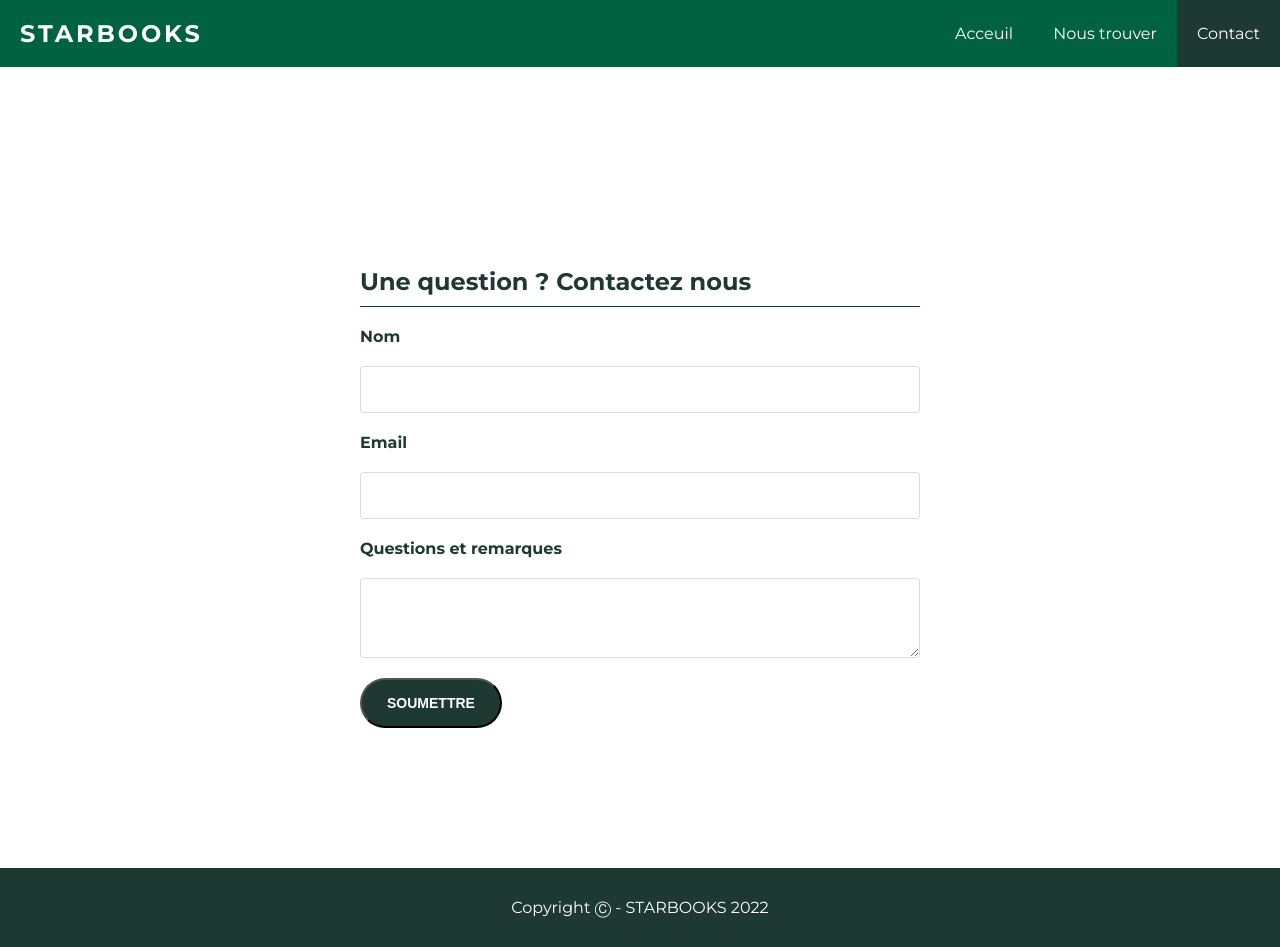
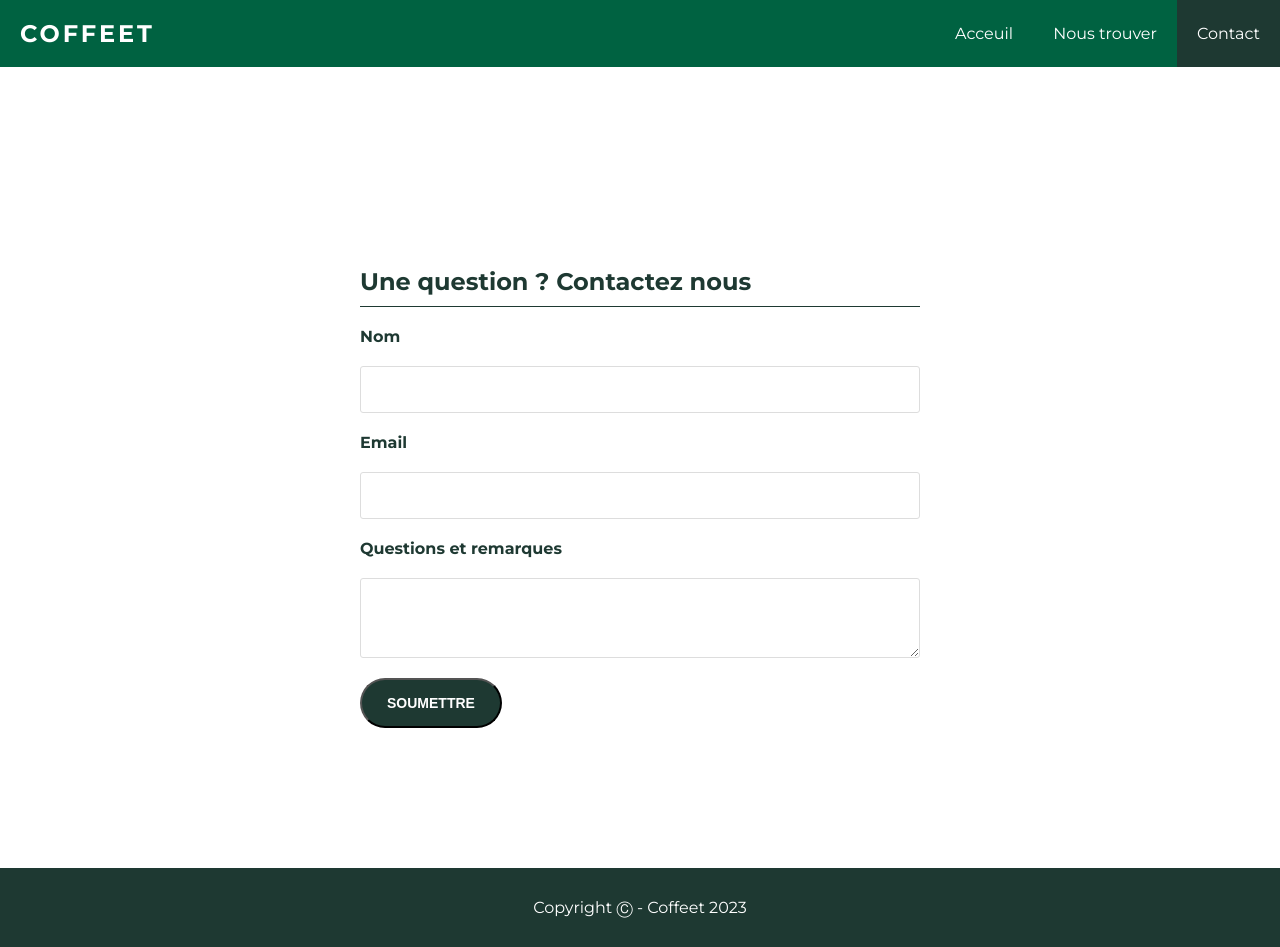
Before and after one commit to tissou2212/Coffeet, a plain HTML site: page contact.html in a window 1280 px wide. Drawn offline with Linux system fonts and the light colour scheme.

Commit message:
screenshots

```diff
--- a/contact.html
+++ b/contact.html
@@ -14,14 +14,14 @@
       href="https://fonts.googleapis.com/css2?family=Montserrat:wght@400;500;600;700;800&display=swap"
       rel="stylesheet"
     />
-    <title>Starbooks-contact</title>
+    <title>Coffeet-contact</title>
 </head>
 <body>
   <!------------------------------ header ------------------------------>
   <header class="header">
     <nav>
       <h1>
-        <a href="./index.html">Starbooks</a>
+        <a href="./index.html">Coffeet</a>
       </h1>
       <ul>
         <li><a href="./index.html">Acceuil</a></li>
@@ -50,7 +50,7 @@
     <!------------------------------ Footer ------------------------------>
 
   <footer>
-    <p>Copyright &#9400; - STARBOOKS 2022</p>
+    <p>Copyright &#9400; - Coffeet 2023</p>
   </footer>
 </body>
 </html>
```
Also changed, not shown: index.html (+1 -1 lines), where.html (+2 -2 lines), screenshots/Contact.png (added), screenshots/NousTrouver.png (added), 1 other file.
